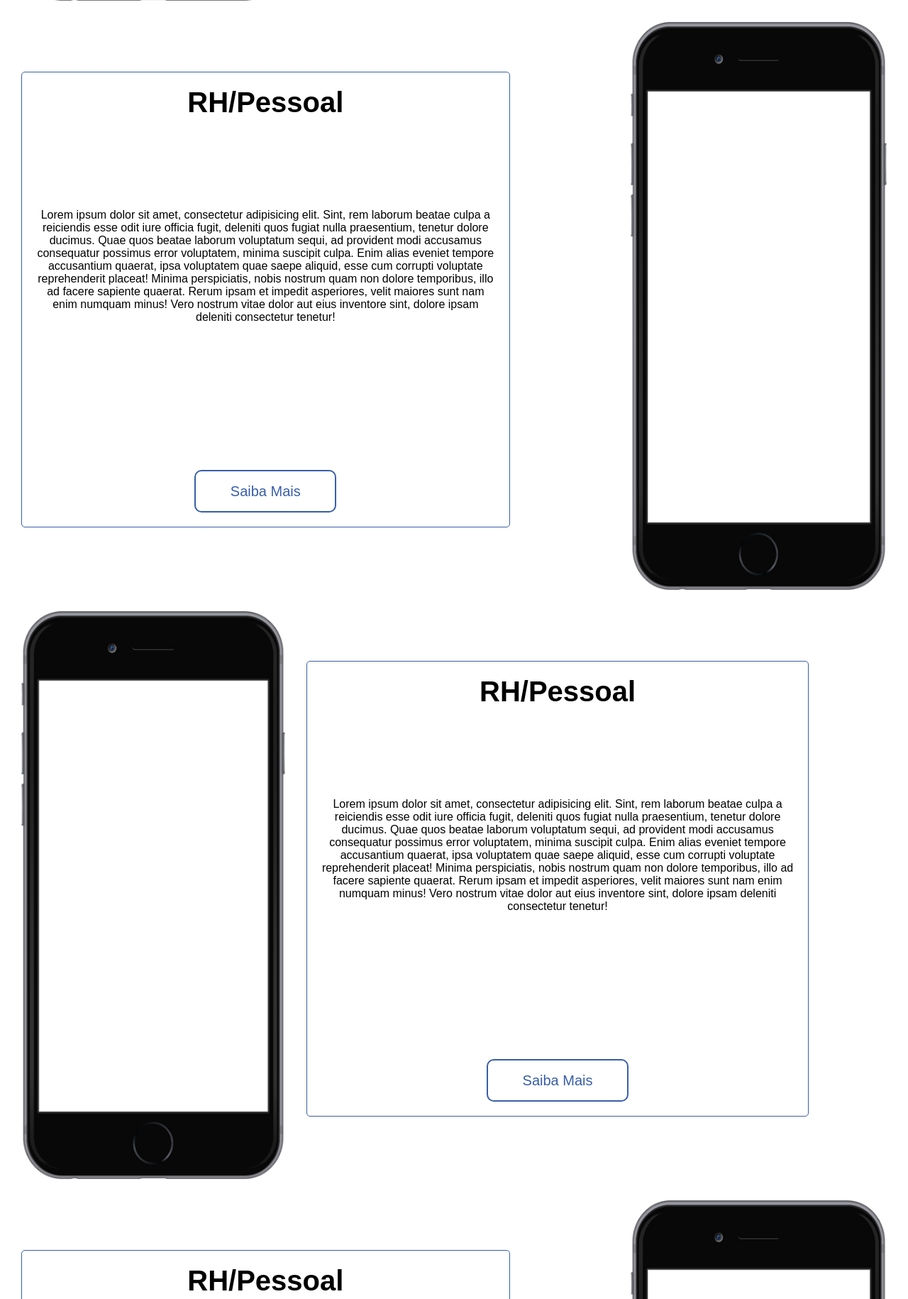
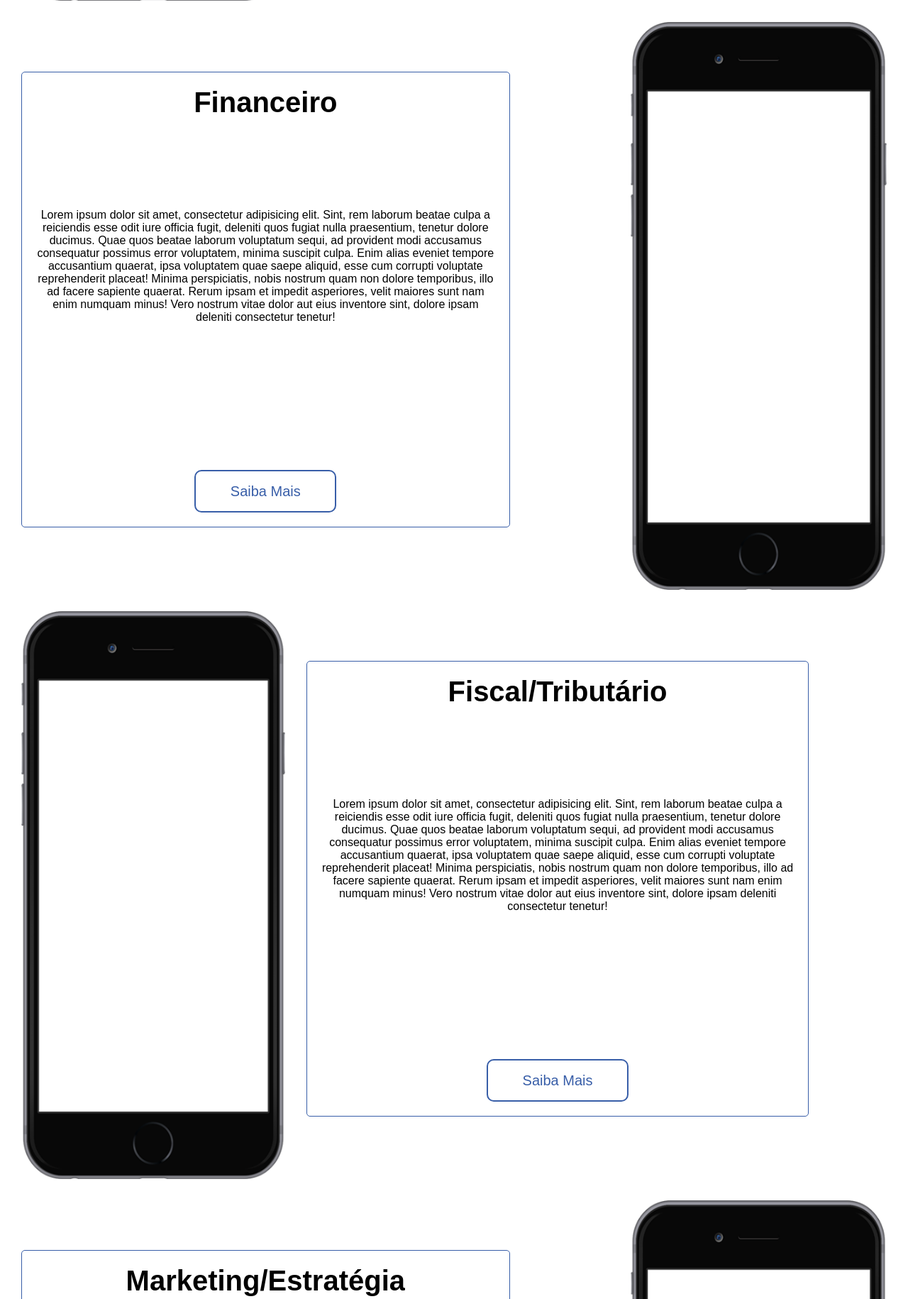
Before and after one commit to Was7ed/projetomei, a PHP site: page / in a window 1280 px wide. Shown: the part 2491-4321 px from the top of the page at 71% size. Run offline with PHP 8.4, Linux system fonts and the light colour scheme.

Commit message:
Mudei titulo das telas nos celulares

```diff
--- a/index.php
+++ b/index.php
@@ -95,7 +95,7 @@
 
 	<section class="telasCelulares direito" id="quarto">
 		<div class="info">
-			<h3>RH/Pessoal</h3>
+			<h3>Financeiro</h3>
 			<p>Lorem ipsum dolor sit amet, consectetur adipisicing elit. Sint, rem laborum beatae culpa a reiciendis esse odit iure officia fugit, deleniti quos fugiat nulla praesentium, tenetur dolore ducimus. Quae quos beatae laborum voluptatum sequi, ad provident modi accusamus consequatur possimus error voluptatem, minima suscipit culpa. Enim alias eveniet tempore accusantium quaerat, ipsa voluptatem quae saepe aliquid, esse cum corrupti voluptate reprehenderit placeat! Minima perspiciatis, nobis nostrum quam non dolore temporibus, illo ad facere sapiente quaerat. Rerum ipsam et impedit asperiores, velit maiores sunt nam enim numquam minus! Vero nostrum vitae dolor aut eius inventore sint, dolore ipsam deleniti consectetur tenetur!</p>
 			<button>Saiba Mais</button>
 		</div>
@@ -118,7 +118,7 @@
 
 
 		<div class="info">
-			<h3>RH/Pessoal</h3>
+			<h3>Fiscal/Tributário</h3>
 			<p>Lorem ipsum dolor sit amet, consectetur adipisicing elit. Sint, rem laborum beatae culpa a reiciendis esse odit iure officia fugit, deleniti quos fugiat nulla praesentium, tenetur dolore ducimus. Quae quos beatae laborum voluptatum sequi, ad provident modi accusamus consequatur possimus error voluptatem, minima suscipit culpa. Enim alias eveniet tempore accusantium quaerat, ipsa voluptatem quae saepe aliquid, esse cum corrupti voluptate reprehenderit placeat! Minima perspiciatis, nobis nostrum quam non dolore temporibus, illo ad facere sapiente quaerat. Rerum ipsam et impedit asperiores, velit maiores sunt nam enim numquam minus! Vero nostrum vitae dolor aut eius inventore sint, dolore ipsam deleniti consectetur tenetur!</p>
 			<button>Saiba Mais</button>
 		</div>
@@ -128,7 +128,7 @@
 	<section class="telasCelulares direito" id="sexto">
 
 		<div class="info">
-			<h3>RH/Pessoal</h3>
+			<h3>Marketing/Estratégia</h3>
 			<p>Lorem ipsum dolor sit amet, consectetur adipisicing elit. Sint, rem laborum beatae culpa a reiciendis esse odit iure officia fugit, deleniti quos fugiat nulla praesentium, tenetur dolore ducimus. Quae quos beatae laborum voluptatum sequi, ad provident modi accusamus consequatur possimus error voluptatem, minima suscipit culpa. Enim alias eveniet tempore accusantium quaerat, ipsa voluptatem quae saepe aliquid, esse cum corrupti voluptate reprehenderit placeat! Minima perspiciatis, nobis nostrum quam non dolore temporibus, illo ad facere sapiente quaerat. Rerum ipsam et impedit asperiores, velit maiores sunt nam enim numquam minus! Vero nostrum vitae dolor aut eius inventore sint, dolore ipsam deleniti consectetur tenetur!</p>
 			<button>Saiba Mais</button>
 		</div>
@@ -151,7 +151,7 @@
 
 
 		<div class="info">
-			<h3>RH/Pessoal</h3>
+			<h3>Treinamento</h3>
 			<p>Lorem ipsum dolor sit amet, consectetur adipisicing elit. Sint, rem laborum beatae culpa a reiciendis esse odit iure officia fugit, deleniti quos fugiat nulla praesentium, tenetur dolore ducimus. Quae quos beatae laborum voluptatum sequi, ad provident modi accusamus consequatur possimus error voluptatem, minima suscipit culpa. Enim alias eveniet tempore accusantium quaerat, ipsa voluptatem quae saepe aliquid, esse cum corrupti voluptate reprehenderit placeat! Minima perspiciatis, nobis nostrum quam non dolore temporibus, illo ad facere sapiente quaerat. Rerum ipsam et impedit asperiores, velit maiores sunt nam enim numquam minus! Vero nostrum vitae dolor aut eius inventore sint, dolore ipsam deleniti consectetur tenetur!</p>
 			<button>Saiba Mais</button>
 		</div>
```
